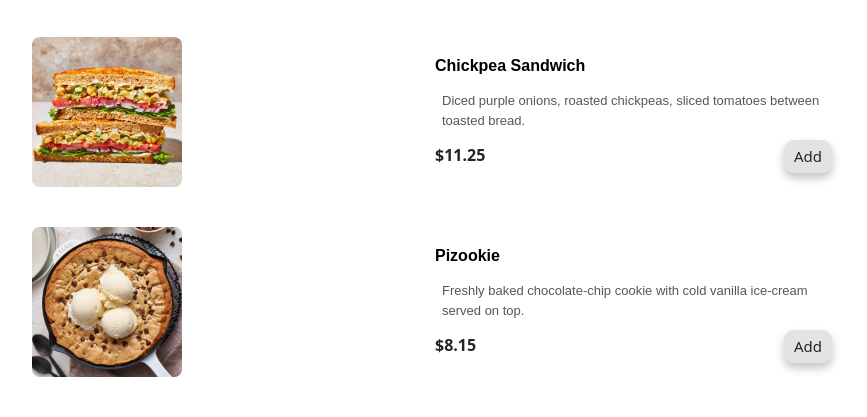
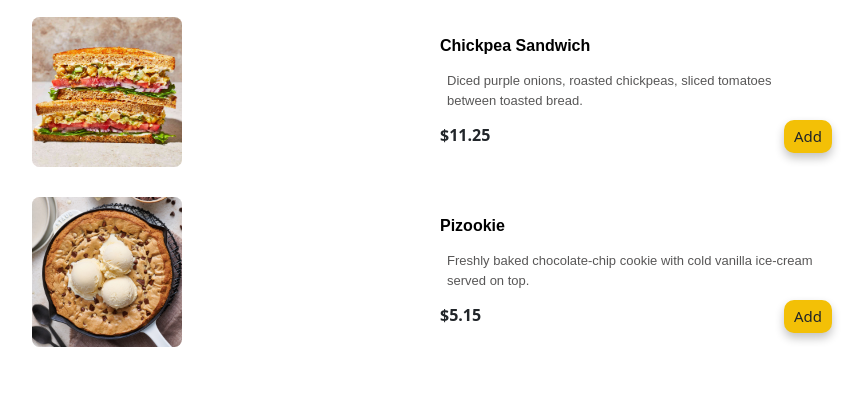
Before and after one commit to allisoncchen/cs378-p1, a plain HTML site: page index.html in a window 1280 px wide. Shown: the part 856-1273 px from the top of the page, without its empty margins (208-1075 px from the left). After the commit the page ends 1243 px from the top, so only its background shows below. Drawn offline with nearby package versions, Linux system fonts and the light colour scheme.

Commit message:
cleaned up code

```diff
--- a/index.html
+++ b/index.html
@@ -87,7 +87,7 @@
       <div class="title" > Pizookie </div>
       <div class="description" > Freshly baked chocolate-chip cookie with cold vanilla ice-cream served on top. </div>
       <div id = "inline">
-          <div class = "price" > $8.15 </div>
+          <div class = "price" > $5.15 </div>
           <div class = "add" > Add </div>
       </div>
 
--- a/style.css
+++ b/style.css
@@ -6,7 +6,6 @@
     align-items: center;
     text-align: center;
     justify-content: center;
-    /* margin: 50px;   */
     padding: 10px;
 }
 
@@ -23,6 +22,8 @@ h2{
     text-align: center;
     margin: 15px;
 }
+
+
 h3 {
     font-family: cursive;
     color: rgb(225, 54, 54);
@@ -31,57 +32,61 @@ h3 {
 }
 
 
-
 .container{
     display: flex;
     gap: 20px;
     flex-direction: column;
-    justify-content: center;
     align-items: center;
     height: auto;
     width: 100%;
-    gap: 20px;
+    gap: 10px;
     padding: 30px;
+}
 
+.item .col-6 {
+    margin: 0; /* Remove default margin */
+    padding: 0; /* Remove default padding */
+    flex: 1; /* Ensure the columns occupy equal width */
+}
+
+.item{
+    display: flex;
+    flex-wrap: nowrap;
+    flex-direction: row;
+    width: 100%;
+    max-width: 800px;
+    height: 150px;
+    margin: 10px 0;
+    align-items: center;
+    box-sizing: border-box;
+    gap: 10px;
 }
 
 
-
-.item{
-    display: flex;
-    flex-wrap: wrap;
-    flex-direction: row;
-    width: 800px;
-    width: 100%;
-    max-width: 800px;
-    height: 150px;
-    margin: 10px;
-    align-items: center;
-    box-sizing: border-box;
-
-}
-
 .title {
     font-family: Arial, Helvetica, sans-serif;
-    color: black;
+    color: rgb(0, 0, 0);
     font-size: 16px;
     text-align: left;
     font-weight: 600;
     margin: 3px;
 }
 
+
 #inline{
     justify-content: space-between;
     display:flex;
 }
 
-.item .description{
+
+.description{
     font-family: Arial, Helvetica, sans-serif;
     color: rgb(88, 87, 87);
     font-size: 13px;
     padding: 10px;
     text-align: left;
 }
+
 
 .price {
     text-align: left;
@@ -91,27 +96,30 @@ h3 {
 
 
 .row{
-    /* text-align: center;  */
     display: flex;
     flex-wrap: wrap;
     justify-content: center;
     max-width: 100%;
 }
 
+
 .item img {
     border-radius: 5%;
     width: 150px;
     height: 150px;
     object-fit: cover;
+    /* align-items: right;  */
+    /* margin-right: 90px; */
+    margin-left: auto;
 }
+
 
 .add{
     text-align: right;
-    background-color: rgb(227, 227, 227);
+    background-color: rgb(243, 192, 6);
     border-radius: 10px;
     padding: 5px 10px;
     font-size: 15px;
     display: inline-block;
     box-shadow: 0 5px 10px 0 rgba(0, 0, 0, 0.24);
-
 }
```
